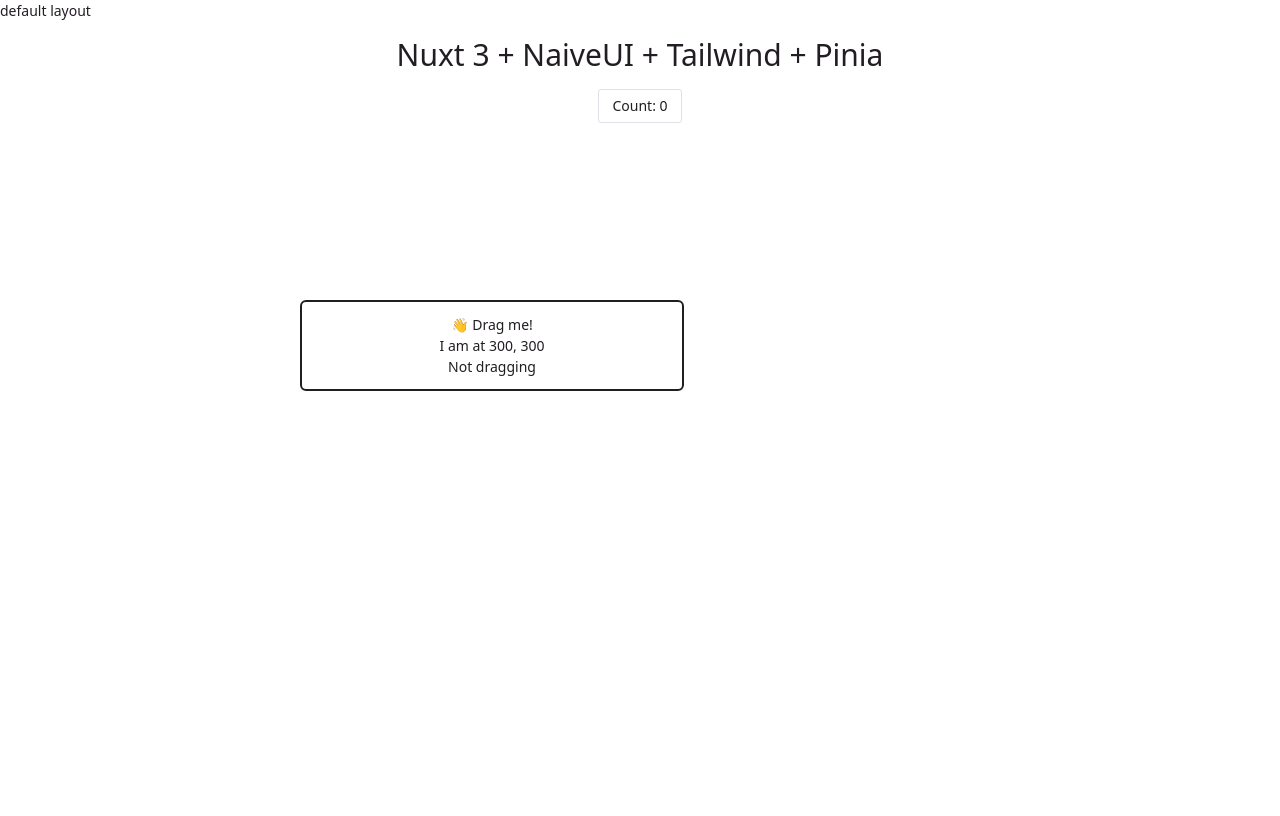
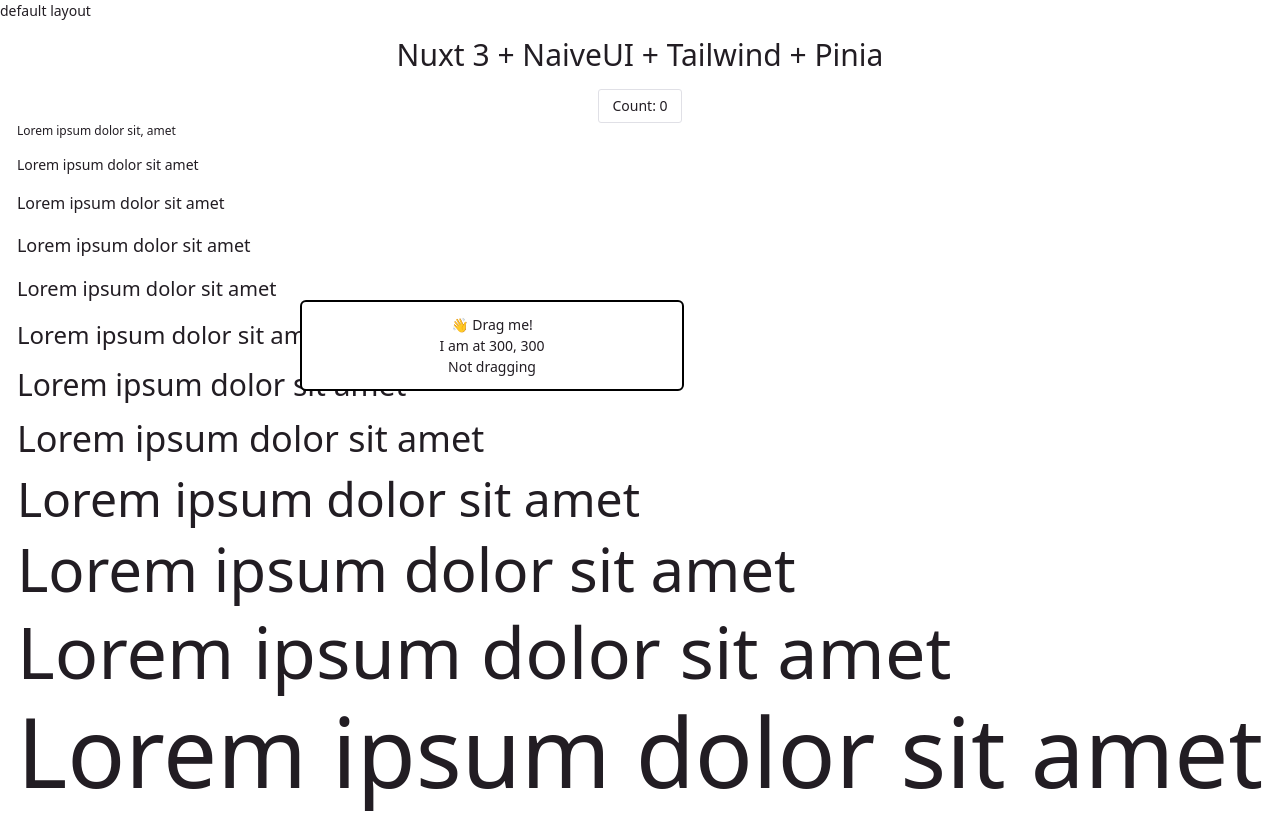
Before and after one commit to cyantiz/la-peche-mobile, a Nuxt app: page / in a window 1280 px wide. Built offline with nearby package versions, Linux system fonts and the light colour scheme.

Commit message:
fix: tailwind css dont work with the default colors

```diff
--- a/pages/index.vue
+++ b/pages/index.vue
@@ -1,7 +1,6 @@
 <script setup lang="ts">
 import { NButton } from 'naive-ui'
 import { useCounterStore } from '~/store/counter'
-defineProps<{}>()
 
 const counter = useCounterStore()
 
@@ -19,6 +18,21 @@
         </n-button>
 
         <draggable-box />
+
+        <div>
+            <div class="pb-4 text-xs">Lorem ipsum dolor sit, amet</div>
+            <div class="pb-4 text-sm">Lorem ipsum dolor sit amet</div>
+            <div class="pb-4 text-base">Lorem ipsum dolor sit amet</div>
+            <div class="pb-4 text-lg">Lorem ipsum dolor sit amet</div>
+            <div class="pb-4 text-xl">Lorem ipsum dolor sit amet</div>
+            <div class="pb-4 text-2xl">Lorem ipsum dolor sit amet</div>
+            <div class="pb-4 text-3xl">Lorem ipsum dolor sit amet</div>
+            <div class="pb-4 text-4xl">Lorem ipsum dolor sit amet</div>
+            <div class="pb-4 text-5xl">Lorem ipsum dolor sit amet</div>
+            <div class="pb-4 text-6xl">Lorem ipsum dolor sit amet</div>
+            <div class="pb-4 text-7xl">Lorem ipsum dolor sit amet</div>
+            <div class="pb-4 text-8xl">Lorem ipsum dolor sit amet</div>
+        </div>
     </div>
 </template>
 
--- a/tailwind.config.ts
+++ b/tailwind.config.ts
@@ -11,7 +11,7 @@
         './app.vue',
     ],
     theme: {
-        extend: {},
+        extend: {
             colors: {
                 'bitter-sweet': '#FB7B64',
                 'raisin-black': '#221D23',
@@ -21,5 +21,6 @@
                 'almost-white': '#FEFEFE',
             },
         },
+    },
     plugins: [],
 }
```
Also changed, not shown: 1 other file (tests, documents, lock files or other folders). Lines whose indentation alone changed are shown as unchanged.
